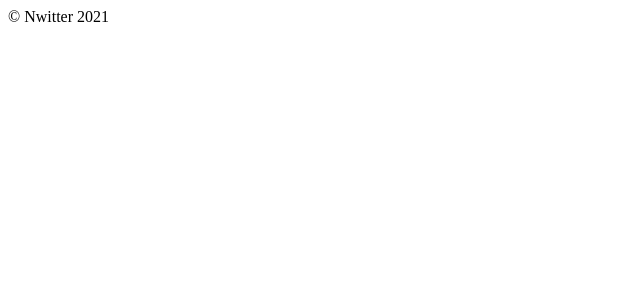
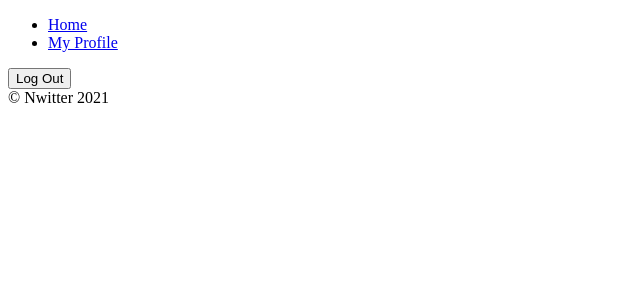
Before and after one commit to ShigatsuEl/nwitter, a React (Create React App) app: page /profile in a window 1280 px wide. Shown: the top 300 px of the page, without its empty margins (0-640 px from the left). Built offline with nearby package versions, Linux system fonts and the light colour scheme; no server answers; sample sign-in values are in the browser's storage.

Commit message:
08.Log Out

```diff
--- /dev/null
+++ b/src/components/navigation.tsx
@@ -0,0 +1,17 @@
+import React from "react";
+import { Link } from "react-router-dom";
+
+export const Navigation = () => {
+  return (
+    <nav>
+      <ul>
+        <li>
+          <Link to="/">Home</Link>
+        </li>
+        <li>
+          <Link to="/profile">My Profile</Link>
+        </li>
+      </ul>
+    </nav>
+  );
+};
--- a/src/pages/profile.tsx
+++ b/src/pages/profile.tsx
@@ -1,3 +1,11 @@
+import { authService } from "fb";
 import React from "react";
 
-export const Profile = () => <span>Profile</span>;
+export const Profile = () => {
+  const onLogOutClick = () => authService.signOut();
+  return (
+    <React.Fragment>
+      <button onClick={onLogOutClick}>Log Out</button>
+    </React.Fragment>
+  );
+};
--- a/src/routers/router.tsx
+++ b/src/routers/router.tsx
@@ -1,5 +1,7 @@
+import { Navigation } from "components/navigation";
+import { Profile } from "pages/profile";
 import React from "react";
-import { BrowserRouter, Route, Switch } from "react-router-dom";
+import { BrowserRouter, Redirect, Route, Switch } from "react-router-dom";
 import { Auth } from "../pages/auth";
 import { Home } from "../pages/home";
 
@@ -10,11 +12,15 @@
 export const Router: React.FC<IRouterProps> = ({ isLoggedIn }) => {
   return (
     <BrowserRouter>
+      {isLoggedIn && <Navigation />}
       <Switch>
         {isLoggedIn ? (
           <React.Fragment>
             <Route exact path="/">
               <Home />
+            </Route>
+            <Route exact path="/profile">
+              <Profile />
             </Route>
           </React.Fragment>
         ) : (
@@ -22,6 +28,7 @@
             <Auth />
           </Route>
         )}
+        <Redirect from="*" to="/" />
       </Switch>
     </BrowserRouter>
   );
```
